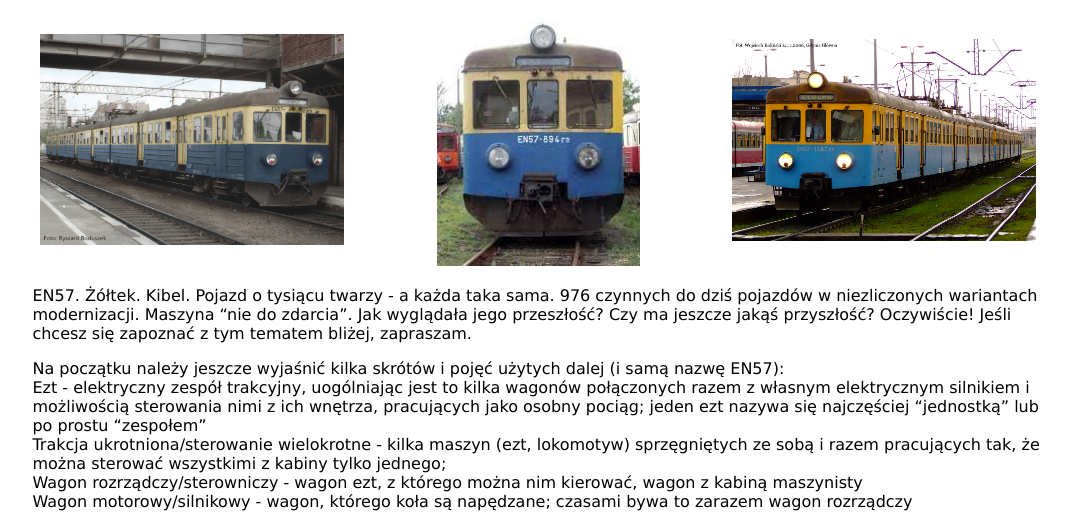
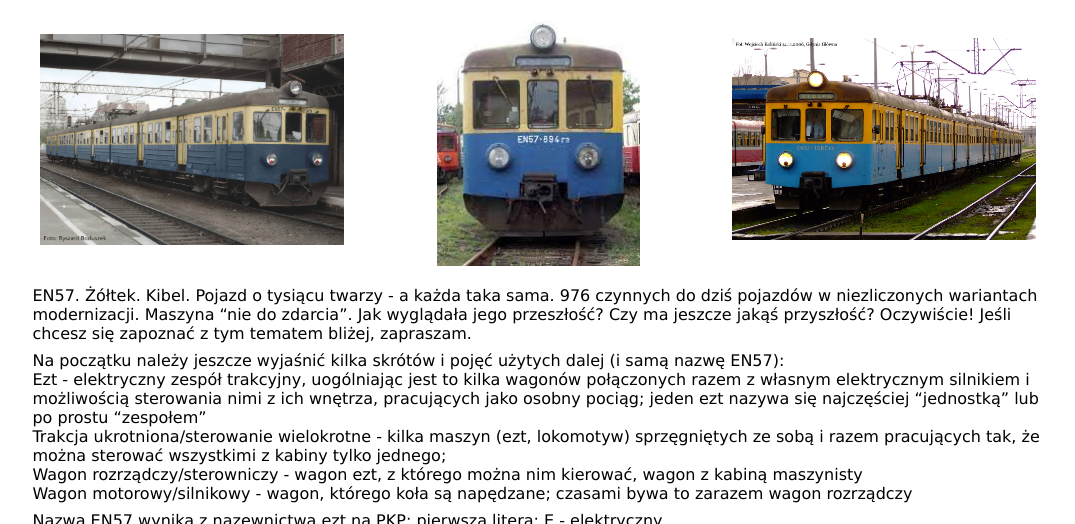
Before and after one commit to BartekAlo/EN57, a plain HTML site: page index.html in a window 1280 px wide. Shown: the part 216-740 px from the top of the page, without its empty margins (102-1177 px from the left). Drawn offline with Linux system fonts and the light colour scheme.

```diff
--- a/style.css
+++ b/style.css
@@ -97,3 +97,6 @@ footer{
 .trzyobrazy{
     display: flex;
 }
+main p{
+    margin: 0.5em 0;
+}
```
Also changed, not shown: img/ED72_bok.png, img/EN57_bok_niebieski.png, img/EN57_zmod_bok.png, img/EW55_bok.png.
